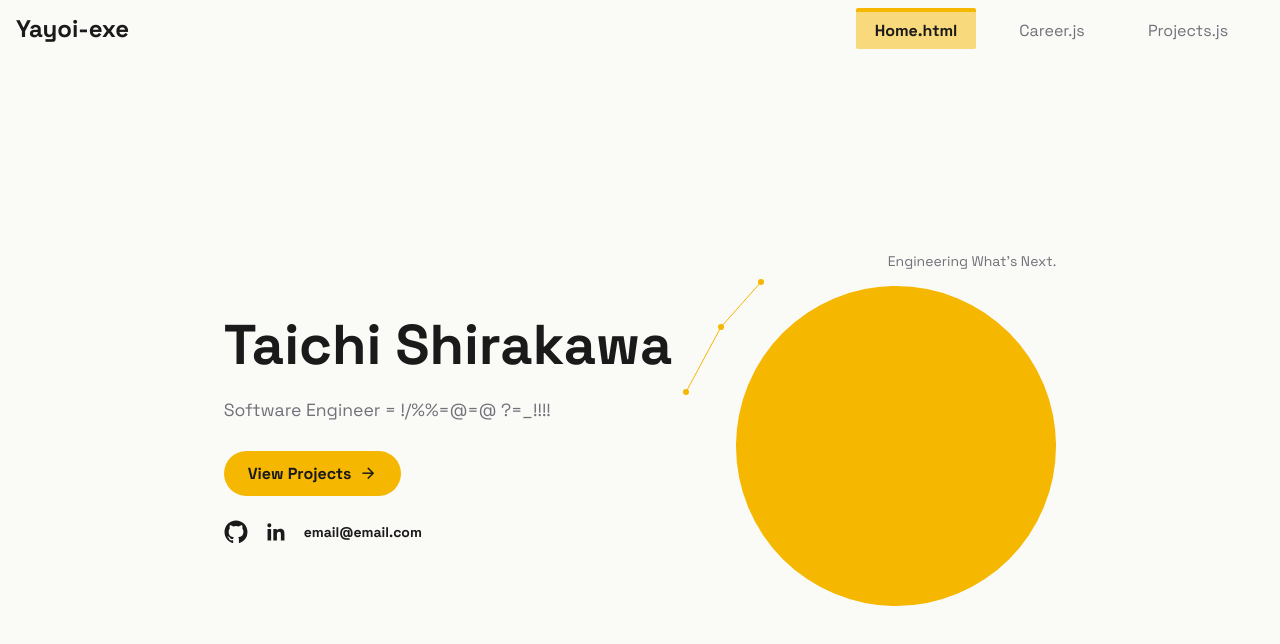
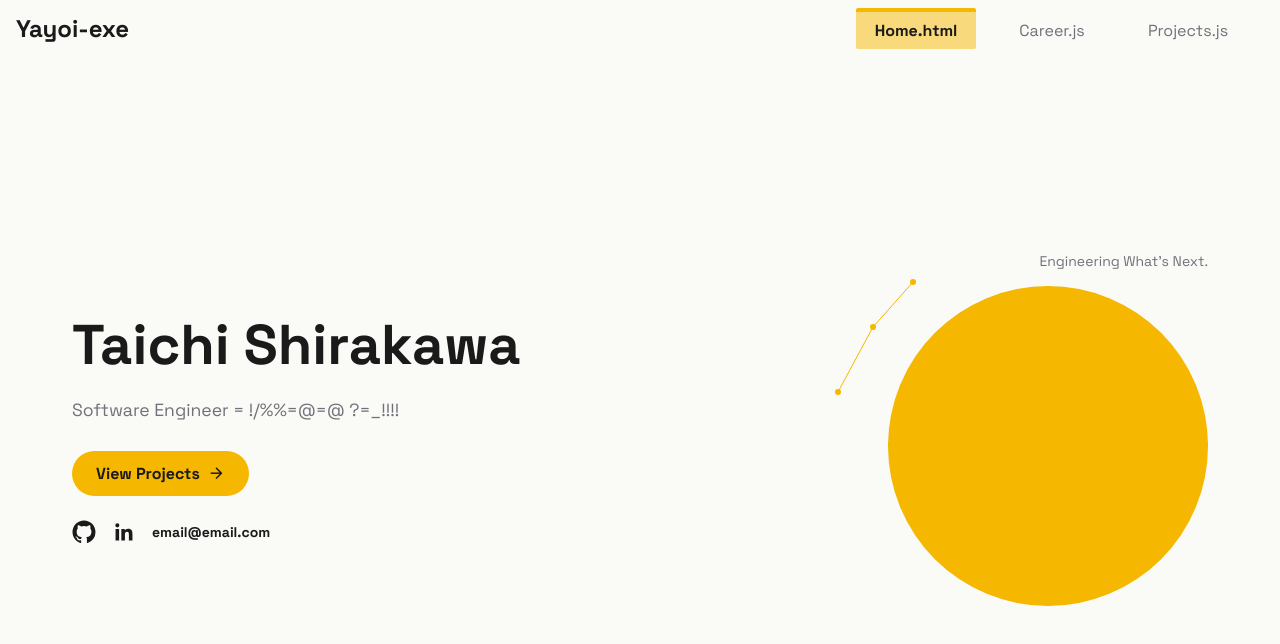
Before and after one commit to yayoi-exe/yayoi-exe-website, a React (Create React App) app in the folder yayoi_exe/: page / in a window 1280 px wide. Shown: the top 644 px of the page. Built offline with nearby package versions, Linux system fonts and the light colour scheme; a web font is replaced by a local one.

Commit message:
Fix Home/Career hero layout: space-between instead of center, to match the reference mockups' edge-anchored layout

```diff
--- a/yayoi_exe/src/assets/styles/career.css
+++ b/yayoi_exe/src/assets/styles/career.css
@@ -1,8 +1,8 @@
 .career-container {
     display: flex;
     align-items: flex-start;
-    justify-content: center;
-    gap: 4rem;
+    justify-content: space-between;
+    gap: 2rem;
     max-width: 1200px;
     margin: 0 auto;
     padding: 4rem 2rem;
--- a/yayoi_exe/src/assets/styles/main.css
+++ b/yayoi_exe/src/assets/styles/main.css
@@ -1,8 +1,8 @@
 .home-hero {
     display: flex;
     align-items: center;
-    justify-content: center;
-    gap: 4rem;
+    justify-content: space-between;
+    gap: 2rem;
     max-width: 1200px;
     margin: 0 auto;
     padding: 4rem 2rem;
```
